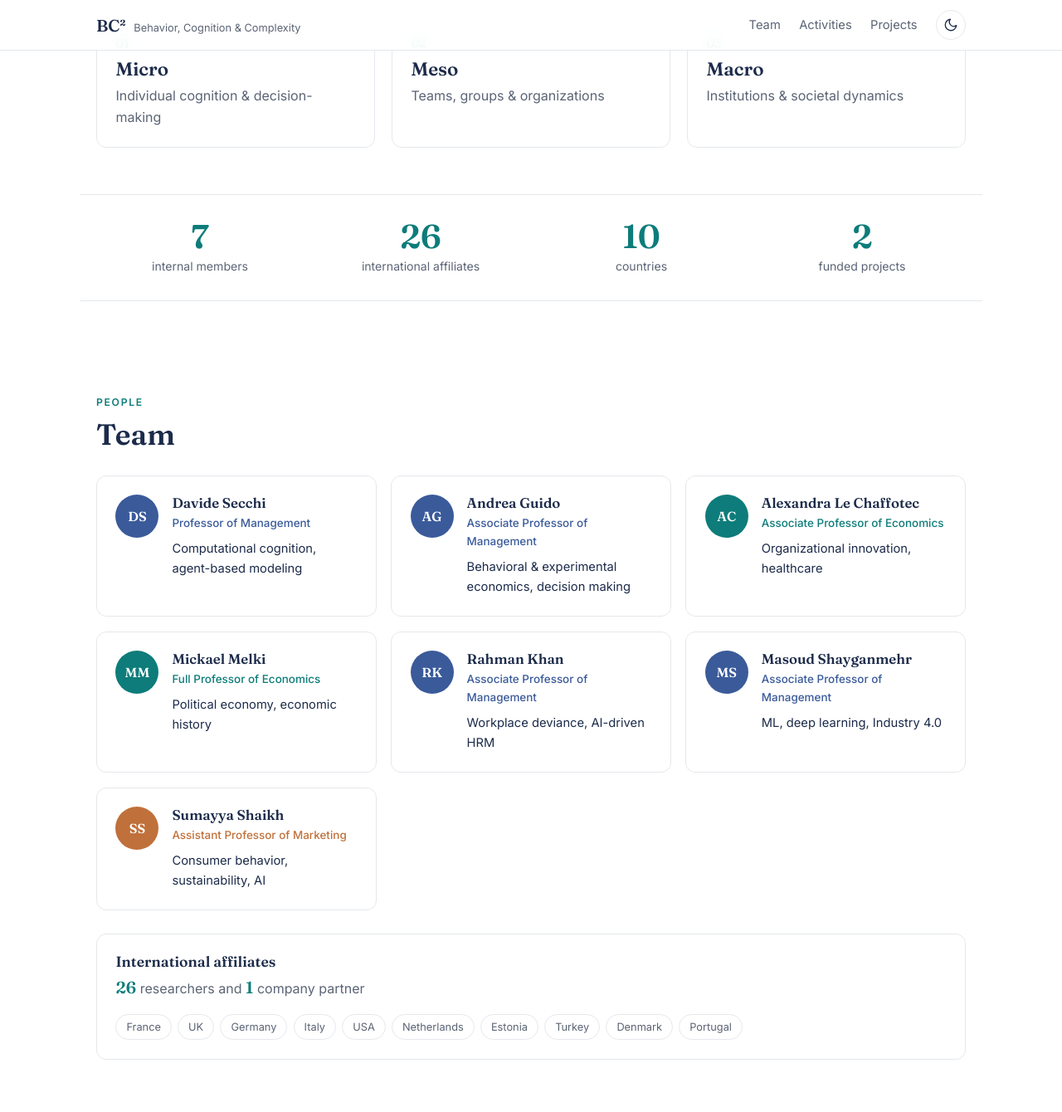
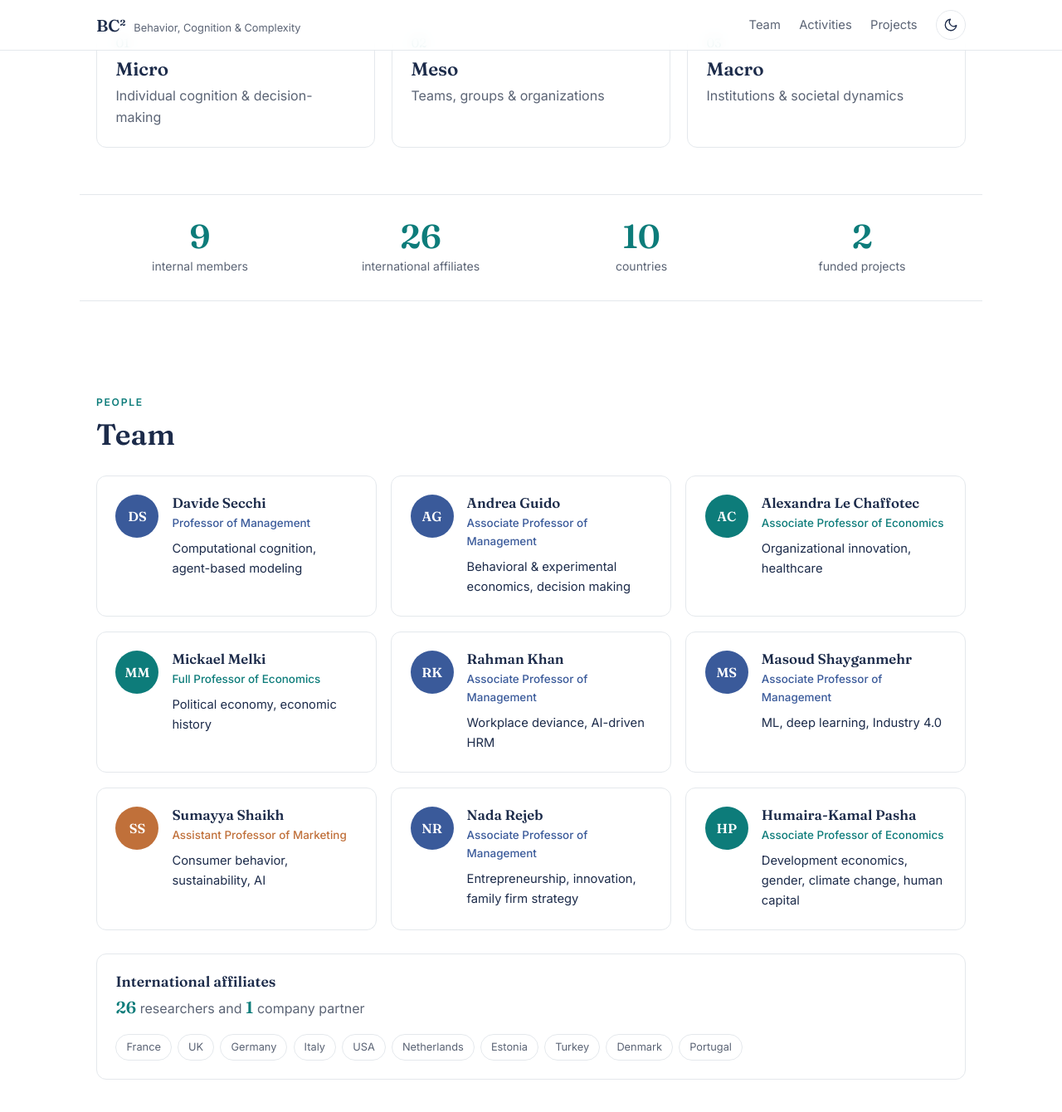
Before and after one commit to bc2psb/bc2psb.github.io, a Jekyll site: the page built from index.html, in a window 1280 px wide and 1400 px high, scrolled down 579 px. Shown: the top 1340 px of the window at 83% size. Built offline with Jekyll 4.4.1, drawn with Linux system fonts in a browser that asks for light colours.

Commit message:
Add Nada Rejeb and Humaira-Kamal Pasha to the team
Co-Authored-By: Claude Opus 5 <noreply@anthropic.com>

```diff
--- a/_data/members.yml
+++ b/_data/members.yml
@@ -30,3 +30,13 @@
 - name: Sumayya Shaikh
   role: Assistant Professor of Marketing
   interests: Consumer behavior, sustainability, AI
+
+- name: Nada Rejeb
+  role: Associate Professor of Management
+  interests: Entrepreneurship, innovation, family firm strategy
+  url: https://www.faculty-psbedu.paris/professors/12755
+
+- name: Humaira-Kamal Pasha
+  role: Associate Professor of Economics
+  interests: Development economics, gender, climate change, human capital
+  url: https://www.faculty-psbedu.paris/professors/12245
```
